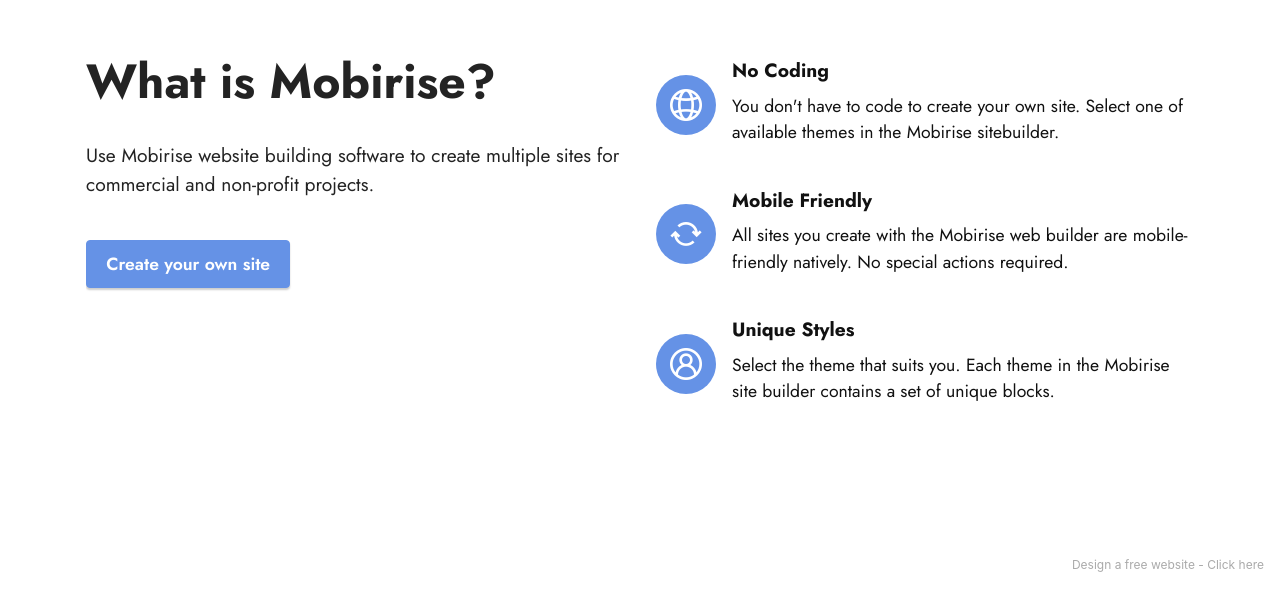
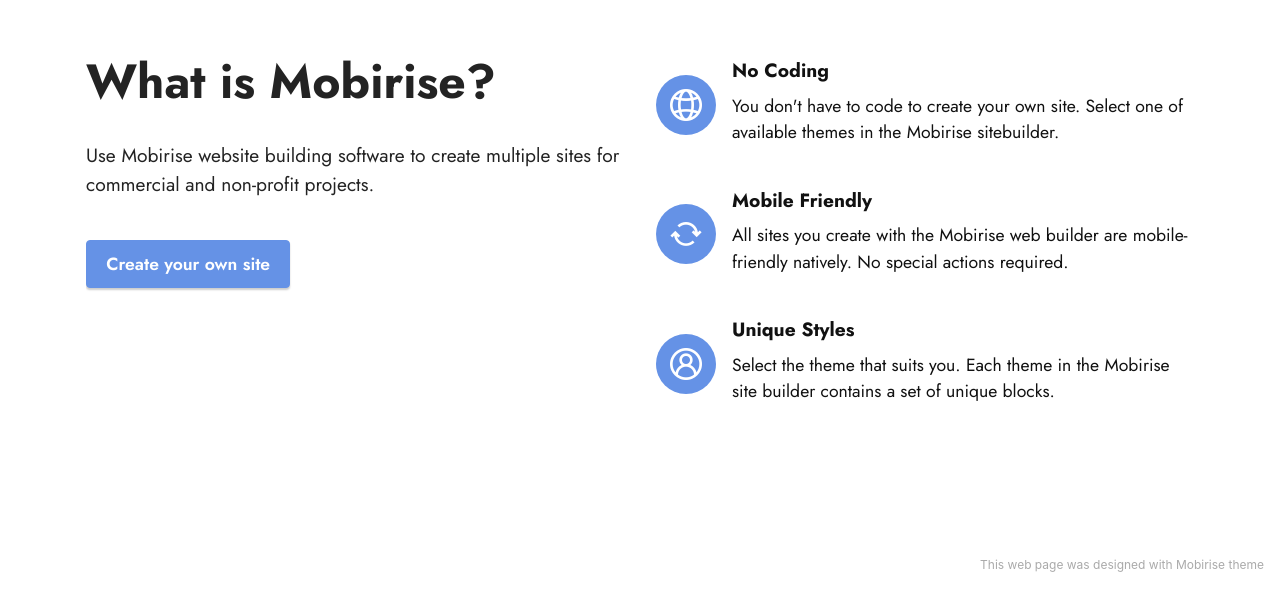
Before and after one commit to didyouno/didyouno.github.io, a plain HTML site: page index.html in a window 1280 px wide. Shown: the part 900-1489 px from the top of the page. Drawn offline with Linux system fonts and the light colour scheme; files whose address does not match are found by name; a web font is replaced by a local one.

Commit message:
create github pages

```diff
--- a/index.html
+++ b/index.html
@@ -148,7 +148,7 @@
             </div>
         </div>
     </div>
-</section><section style="background-color: #fff; font-family: -apple-system, BlinkMacSystemFont, 'Segoe UI', 'Roboto', 'Helvetica Neue', Arial, sans-serif; color:#aaa; font-size:12px; padding: 0; align-items: center; display: flex;"><a href="https://mobirise.site/a" style="flex: 1 1; height: 3rem; padding-left: 1rem;"></a><p style="flex: 0 0 auto; margin:0; padding-right:1rem;">Design a free website - <a href="https://mobirise.site/w" style="color:#aaa;">Click here</a></p></section><script src="assets/web/assets/jquery/jquery.min.js"></script>  <script src="assets/popper/popper.min.js"></script>  <script src="assets/tether/tether.min.js"></script>  <script src="assets/bootstrap/js/bootstrap.min.js"></script>  <script src="assets/smoothscroll/smooth-scroll.js"></script>  <script src="assets/dropdown/js/nav-dropdown.js"></script>  <script src="assets/dropdown/js/navbar-dropdown.js"></script>  <script src="assets/touchswipe/jquery.touch-swipe.min.js"></script>  <script src="assets/theme/js/script.js"></script>
+</section><section style="background-color: #fff; font-family: -apple-system, BlinkMacSystemFont, 'Segoe UI', 'Roboto', 'Helvetica Neue', Arial, sans-serif; color:#aaa; font-size:12px; padding: 0; align-items: center; display: flex;"><a href="https://mobirise.site/b" style="flex: 1 1; height: 3rem; padding-left: 1rem;"></a><p style="flex: 0 0 auto; margin:0; padding-right:1rem;"><a href="https://mobirise.site/r" style="color:#aaa;">This web page</a> was designed with Mobirise theme</p></section><script src="assets/web/assets/jquery/jquery.min.js"></script>  <script src="assets/popper/popper.min.js"></script>  <script src="assets/tether/tether.min.js"></script>  <script src="assets/bootstrap/js/bootstrap.min.js"></script>  <script src="assets/smoothscroll/smooth-scroll.js"></script>  <script src="assets/dropdown/js/nav-dropdown.js"></script>  <script src="assets/dropdown/js/navbar-dropdown.js"></script>  <script src="assets/touchswipe/jquery.touch-swipe.min.js"></script>  <script src="assets/theme/js/script.js"></script>
 
 
 </body>
```
Also changed, not shown: assets/socicon/fonts/socicon.ttf (added), assets/socicon/fonts/socicon.woff (added), assets/socicon/fonts/socicon.woff2 (added), 2 other files.
